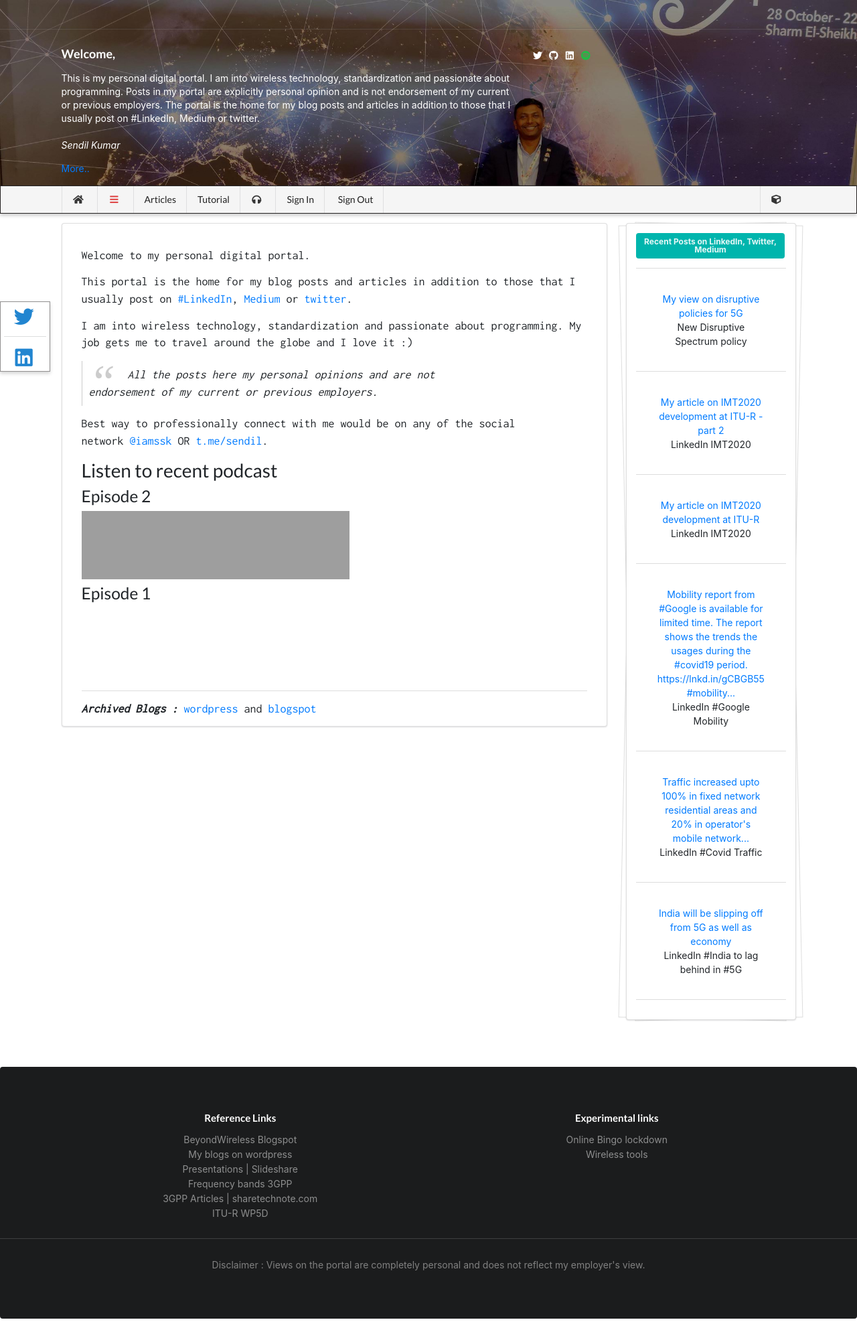
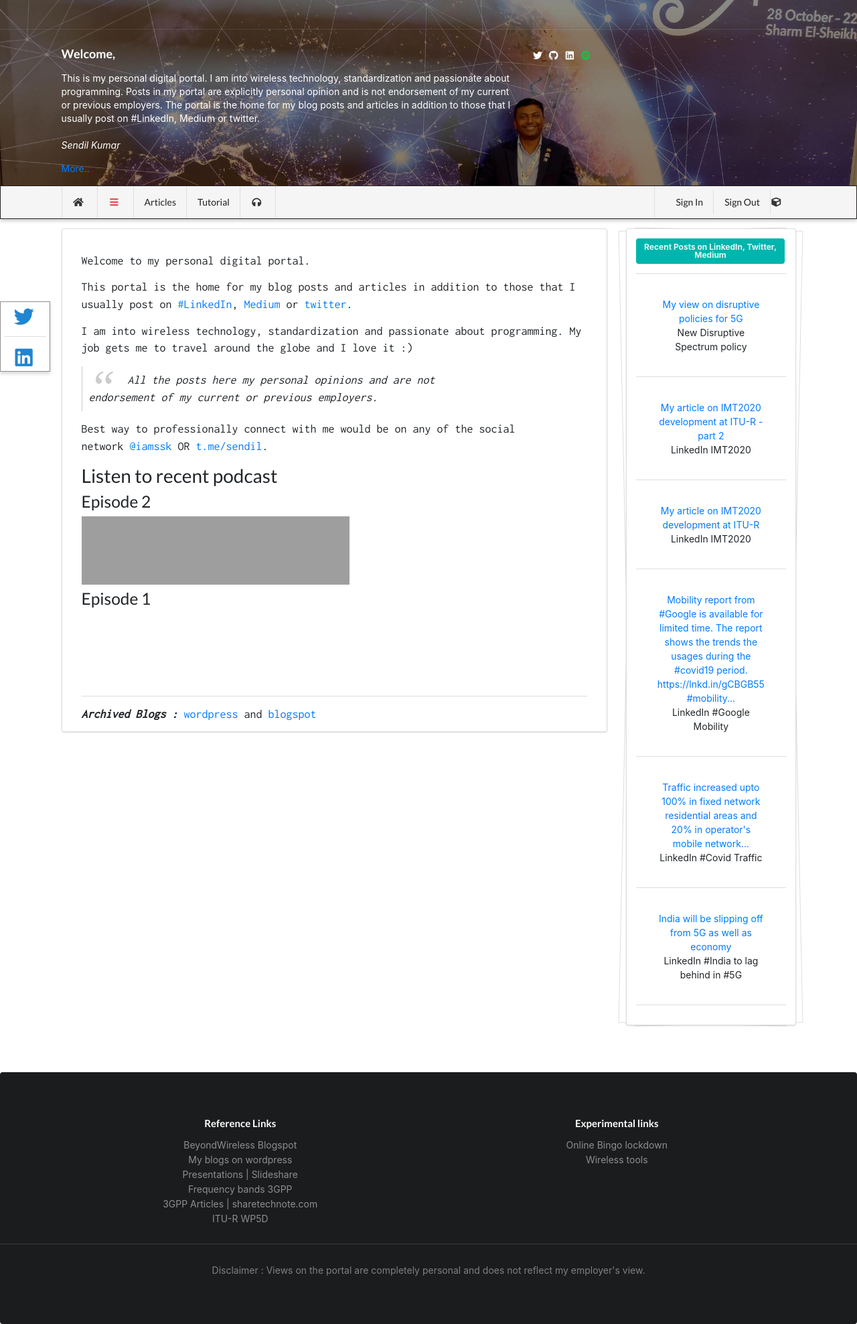
Before and after one commit to wiless/wiless.github.io, a Jekyll site: the page built from index.html, in a window 1280 px wide. Shown: the whole page at 67% size. Built offline with Jekyll 4.4.1, drawn with Linux system fonts in a browser that asks for light colours; nearby versions of some CDN libraries; some web fonts are replaced; comment, search, counter and statistics services are not loaded; a style sheet for code colours, icons or effects is not loaded; grey boxes are pictures that could not be loaded.

Commit message:
Update menu.html

```diff
--- a/_includes/menu.html
+++ b/_includes/menu.html
@@ -20,16 +20,17 @@
         <a href="/articles" class="item">Articles</a>
         <a href="/tutorial" class="item">Tutorial</a>
         <a href="/podcast" class="item"> <i class="icon headphones"></i> </a>
-         <button class="ui item button" onclick="signIn()">Sign In</button>
-         <button class="ui item button" onclick="signOut()">Sign Out</button>
+
         <div href="#" class="ui right floated dropdown item">
+          <button class="ui item button" id="btnsignin" onclick="signIn()">Sign In</button>
+         <button class="ui item button" id="btnsignout" onclick="signOut()">Sign Out</button>
+
             <i class="cube  icon"></i>
             <div class="menu">
                  <a class="item" href="/apps/map.html"><i class="icon map outline"></i>FSS Impact</a>
                 <a class="item" href="/apps/cellular"><i class="icon cube"></i>Celluar Results</a>
                 <a class="item" href="/apps/api"><i class="icon cube"></i>API Test</a>
                 <a class="item" href="/apps/gcsbucket"><i class="icon cube"></i>GCS Bucket</a>
-
 
             </div>
         </div>
```
